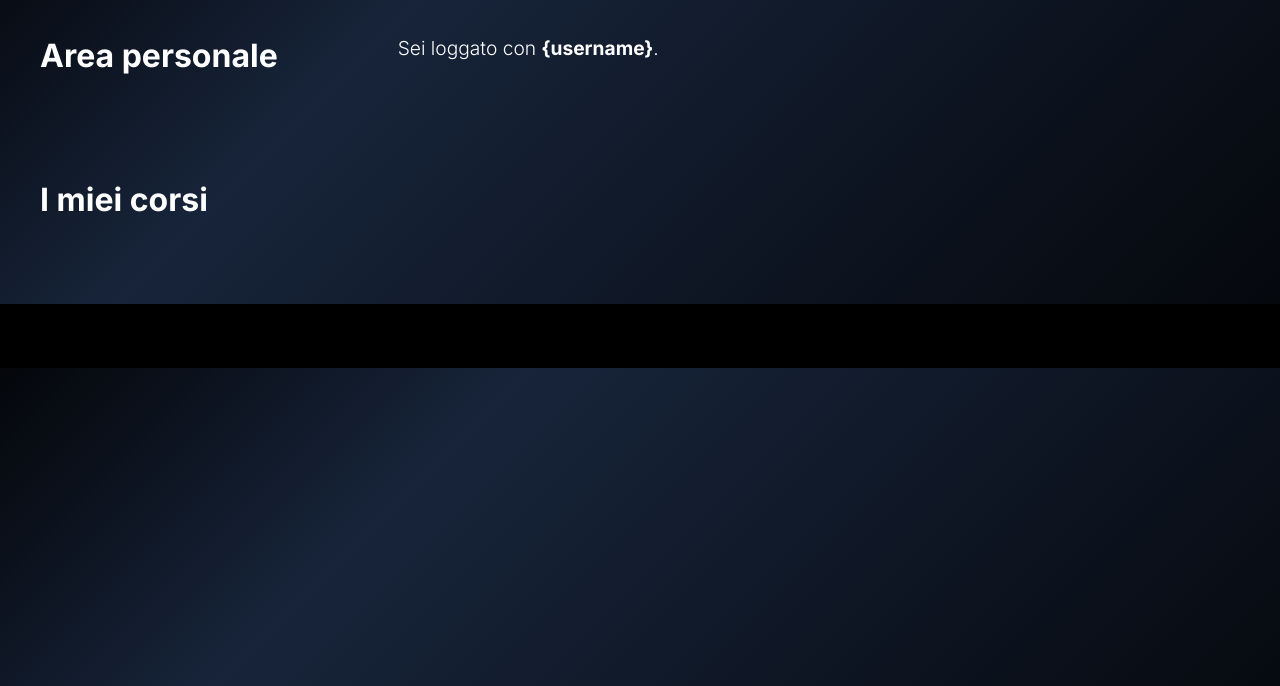
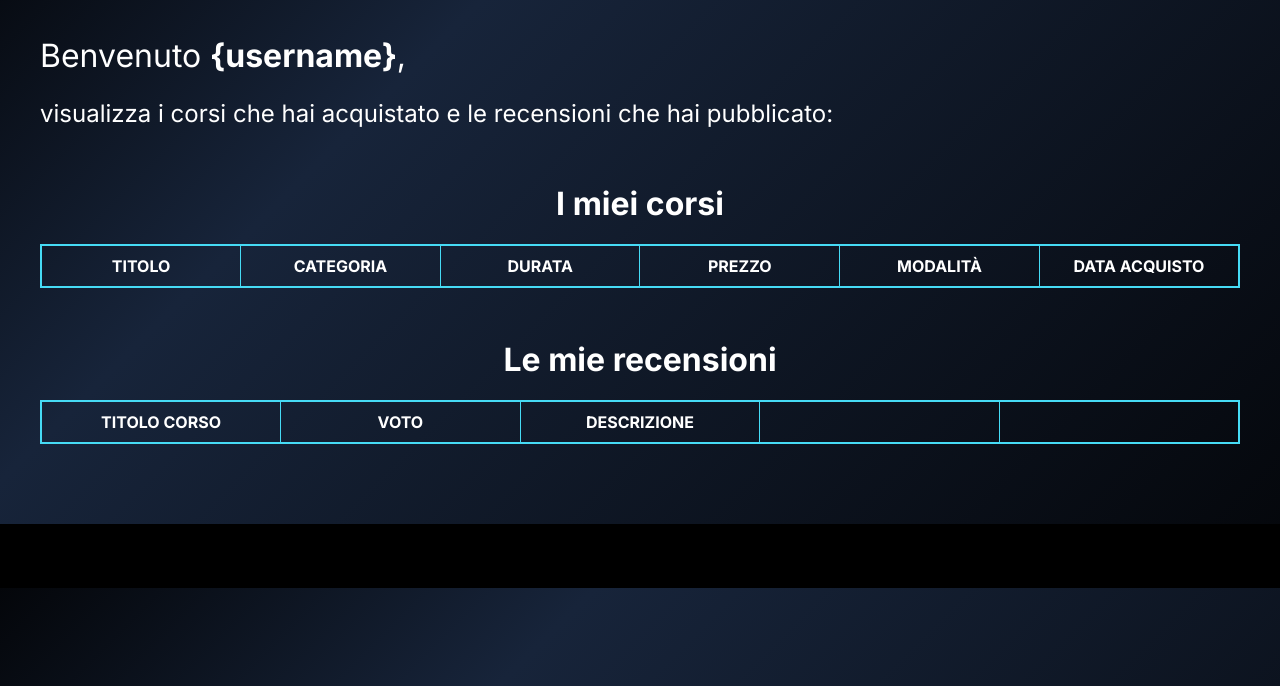
Before and after one commit to fede-simo/progetto_tecweb, a PHP site: page /html/areapersonale.html in a window 1280 px wide. Shown: the part 114-800 px from the top of the page. Run offline with PHP 8.4, Linux system fonts and the light colour scheme; lists and menus that the app fills with data are empty.

Commit message:
Cambiamento area personale e correzioni varie

```diff
--- a/src/css/styles.css
+++ b/src/css/styles.css
@@ -563,10 +563,56 @@
         color: var(--text-color);
     }
 
+    .welcome-form {
+        display: flex;
+        flex-direction: column;
+        align-items: flex-start;
+    }
 
+    .welcome-form a {
+        color: inherit;
+    }
 
-@media screen and (max-width: 768px) {
-img {
-    display: none;
-}
-}
+    .welcome-msg {
+        text-align: left;
+        font-weight: 400;
+        font-size: 2rem;
+    }
+
+    .viz-msg {
+        text-align: left;
+        font-weight: 400;
+        font-size: 1.5rem;
+    }
+
+    .corso-section, .recensioni-section {
+        margin-top: -3rem;
+        display: flex;
+        flex-direction: column;
+        align-items: stretch;
+    }
+
+    .corsi-acquistati {
+        width: 100%;
+    }
+
+    .tabella-corsi-acquistati, .tabella-recensioni-effettuate {
+        text-align: center;
+        width: 100%;
+        table-layout: fixed;
+        border-collapse: collapse;
+        margin-top: 1rem;
+        border: 2px solid var(--border-color);
+    }
+
+    .tabella-corsi-acquistati th, .tabella-corsi-acquistati td, .tabella-recensioni-effettuate th, .tabella-recensioni-effettuate td {
+        border: 1px solid var(--border-color);
+        padding: 0.5rem;
+        font-size: 1rem;
+    }
+
+    .corso-link-tabella {
+        text-decoration: underline;
+        text-decoration-thickness: 1px;
+        color: inherit;
+    }
--- a/src/html/404.html
+++ b/src/html/404.html
@@ -38,7 +38,7 @@
     </header>
 
     <nav id="breadcrumb">
-        <p>Ti trovi in: <a href="../php/index.php" lang="en">Home</a> > Errore 404 </p>
+        <p>Ti trovi in: <a class="breadcrumb-link" href="../php/index.php" lang="en">Home</a> > Errore 404 </p>
     </nav>
 
     <main id="main">
--- a/src/html/500.html
+++ b/src/html/500.html
@@ -38,7 +38,7 @@
     </header>
 
     <nav id="breadcrumb">
-        <p>Ti trovi in: <a href="../php/index.php" lang="en">Home</a> > Errore 500 </p>
+        <p>Ti trovi in: <a class="breadcrumb-link" href="../php/index.php" lang="en">Home</a> > Errore 500 </p>
     </nav>
 
     <main id="main">
--- a/src/html/accedi.html
+++ b/src/html/accedi.html
@@ -38,7 +38,7 @@
     </header>
 
     <nav id="breadcrumb">
-        <p>Ti trovi in: <a href="../php/index.php" lang="en">Home</a> > <a href="../php/areapersonale.php" lang="en">Area personale</a> > Accedi </p>
+        <p>Ti trovi in: <a class="breadcrumb-link" href="../php/index.php" lang="en">Home</a> > <a class="breadcrumb-link" href="../php/areapersonale.php" lang="en">Area personale</a> > Accedi </p>
     </nav>
 
     <main id="main">
--- a/src/html/admin.html
+++ b/src/html/admin.html
@@ -97,12 +97,12 @@
             </ul>
         </nav>
         <div>
-            <a href="../php/areapersonale.php" class="highlight-button">Area personale</a>
+            <a href="../php/logout.php" class="highlight-button">Esci</a>
         </div>
     </header>
 
     <nav id="breadcrumb">
-        <p>Ti trovi in: <a href="../php/index.php" lang="en">Home</a> > Admin</p>
+        <p>Ti trovi in: <a class="breadcrumb-link" href="../php/index.php" lang="en">Home</a> > Admin</p>
     </nav>
 
     <main id="main">
--- a/src/html/areapersonale.html
+++ b/src/html/areapersonale.html
@@ -39,29 +39,74 @@
     </header>
 
     <nav id="breadcrumb">
-        <p>Ti trovi in: <a href="../php/index.php" lang="en">Home</a> > Area personale</p>
+        <p>Ti trovi in: <a class="breadcrumb-link" href="../php/index.php" lang="en">Home</a> > Area personale</p>
     </nav>
 
     <main id="main">
         <!--<button id="back-to-top">&#8593</button> -->
 
-        <section class="register-form">
-            <h2>Area personale</h2>
-            <p>Sei loggato con <strong>{username}</strong>.</p>
-            <!--{start-admin-link}-->
-            <!--{end-admin-link}-->
+        <section class="welcome-form">
+            <h3 class="welcome-msg">Benvenuto <strong>{username}</strong>,</h3>
+            <h4 class="viz-msg">visualizza i corsi che hai acquistato e le recensioni che hai pubblicato:</h4>
         </section>
         <!--{start-miei-corsi-section}-->
         <section class="corso-section">
 
             <h2>I miei corsi</h2>
 
-            <div class="content-corsi">
-                <!--{start-miei-corsi}-->
-                <!--{end-miei-corsi}-->
+            <!--{start-tabella-corsi-acquistati}-->
+            <div class="corsi-acquistati">
+                <table class="tabella-corsi-acquistati">
+                    <thead>
+                        <tr>
+                            <th scope="col">TITOLO</th>
+                            <th scope="col">CATEGORIA</th>
+                            <th scope="col">DURATA</th>
+                            <th scope="col">PREZZO</th>
+                            <th scope="col">MODALITÀ</th>
+                            <!--<th scope="col">BREVE DESCRIZIONE</th>-->
+                            <th scope="col">DATA ACQUISTO</th>
+                        </tr>
+                    </thead>
+                    <tbody>
+                        <!--{start-miei-corsi}-->
+                        <!--{end-miei-corsi}-->
+                    </tbody>
+                </table>
+                <!--{end-tabella-corsi-acquistati}-->
             </div>
+
         </section>
         <!--{end-miei-corsi-section}-->
+
+        <!--{start-mie-recensioni-section}-->
+        <section class="recensioni-section">
+
+            <h2>Le mie recensioni</h2>
+
+
+            <!--{start-tabella-recensioni}-->
+            <div class="recensioni-effettuate">
+                <table class="tabella-recensioni-effettuate">
+                    <thead>
+                        <tr>
+                            <th scope="col">TITOLO CORSO</th>
+                            <th scope="col">VOTO</th>
+                            <th scope="col">DESCRIZIONE</th>
+                            <th scope="col"></th>
+                            <th scope="col"></th>
+                        </tr>
+                    </thead>
+                    <tbody>
+                        <!--{start-mie-recensioni}-->
+                        <!--{end-mie-recensioni}-->
+                    </tbody>
+                </table>
+            <!--{end-tabella-recensioni}-->
+            </div>
+
+        </section>
+        <!--{end-mie-recensioni-section}-->
     </main>
 
     <footer id="footer">
--- a/src/html/contatti.html
+++ b/src/html/contatti.html
@@ -111,7 +111,7 @@
     </header>
 
     <nav id="breadcrumb">
-        <p>Ti trovi in: <a href="../php/index.php" lang="en">Home</a> > Contatti </p>
+        <p>Ti trovi in: <a class="breadcrumb-link" href="../php/index.php" lang="en">Home</a> > Contatti </p>
     </nav>
 
     <main id="main">
--- a/src/html/index.html
+++ b/src/html/index.html
@@ -45,7 +45,7 @@
 
     <main id="main">
         <!--<button id="back-to-top">&#8593</button> -->
-        <section>
+        <section class="intro-index">
             <div class="content">
                 <h1>Corsi di finanza personale per investimenti consapevoli</h1>
                 <h2>Rafforza la tua formazione finanziaria, scegli Prophit</h2>
--- a/src/html/news.html
+++ b/src/html/news.html
@@ -40,7 +40,7 @@
     </header>
 
     <nav id="breadcrumb">
-        <p>Ti trovi in: <a href="../php/index.php" lang="en">Home</a> > <span lang="en">News</span></p>
+        <p>Ti trovi in: <a class="breadcrumb-link" href="../php/index.php" lang="en">Home</a> > <span lang="en">News</span></p>
     </nav>
 
     <main id="main">
--- a/src/php/admin.php
+++ b/src/php/admin.php
@@ -6,7 +6,7 @@ require_once "dbConnection.php";
 session_start();
 
 if (!isset($_SESSION['user']) || empty($_SESSION['is_admin'])) {
-    header("Location: /src/php/accedi.php");
+    header("Location: ../php/accedi.php");
     exit();
 }
 
@@ -98,7 +98,7 @@ try {
                 $messaggio = '<p class="errore-registrazione">Carica un\'immagine valida (jpg o png).</p>';
             } elseif ($titolo === '' || empty($categorie) || $durata <= 0 || $modalita === '' || $breveDesc === '' || $descCompleta === '') {
                 $messaggio = '<p class="errore-registrazione">Compila tutti i campi obbligatori.</p>';
-            } elseif ($costo % 5 !== 0.0) {
+            } elseif (fmod($costo, 5) !== 0.0) {
                 $messaggio = '<p class="errore-registrazione">Il costo deve essere un multiplo di 5.</p>';
             } else {
                 $ok = $connessione->addCorso($titolo, $immaginePath, $categorie, $durata, $costo, $modalita, $breveDesc, $descCompleta);
@@ -151,7 +151,7 @@ $categorieHtml = '';
 if (!empty($categorie)) {
     $categorieHtml .= '<table><tbody>';
     foreach ($categorie as $cat) {
-        $categorieHtml .= '<tr><td><label><input type="checkbox" name="categorie[]" value="' . htmlspecialchars($cat['nome']) . '"> ' . htmlspecialchars($cat['nome']) . '</label></td></tr>';
+        $categorieHtml .= '<tr><td><label><input type="radio" name="categorie[]" value="' . htmlspecialchars($cat['nome']) . '"> ' . htmlspecialchars($cat['nome']) . '</label></td></tr>';
     }
     $categorieHtml .= '</tbody></table>';
 }
--- a/src/php/registrati.php
+++ b/src/php/registrati.php
@@ -44,6 +44,7 @@ require_once "helpers.php";
 require_once "dbConnection.php";
 
 $paginaHTML = file_get_contents("../html/registrati.html");
+replaceContent("errore-registrazione", "", $paginaHTML);
 
 session_start();
 
@@ -69,6 +70,7 @@ function pulisciInput($value){
 
 
 if ($_SERVER['REQUEST_METHOD'] === 'POST') {
+
     foreach ($campi as $campo) {
         if (isset($_POST[$campo])) {
             $_POST[$campo] = trim($_POST[$campo]);
@@ -79,6 +81,7 @@ if ($_SERVER['REQUEST_METHOD'] === 'POST') {
             } else fieldsRestriction($campo, $err);
         }
     }
+
     if (empty($err)) {
         $password = isset($_POST['password']) ? $_POST['password'] : '';
         $passwordConfirm = isset($_POST['password_confirm']) ? $_POST['password_confirm'] : '';
```
Also changed, not shown: src/html/corsi.html (+0 -51 lines), src/html/dettagliocorso.html (+10 -10 lines), src/html/registrati.html (+11 -8 lines), src/php/areapersonale.php (+65 -27 lines), src/php/corsi.php (+2 -12 lines), src/php/dbConnection.php (+33 -3 lines), src/php/dettagliocorso.php (+7 -2 lines), src/php/helpers.php (+12 -0 lines).
